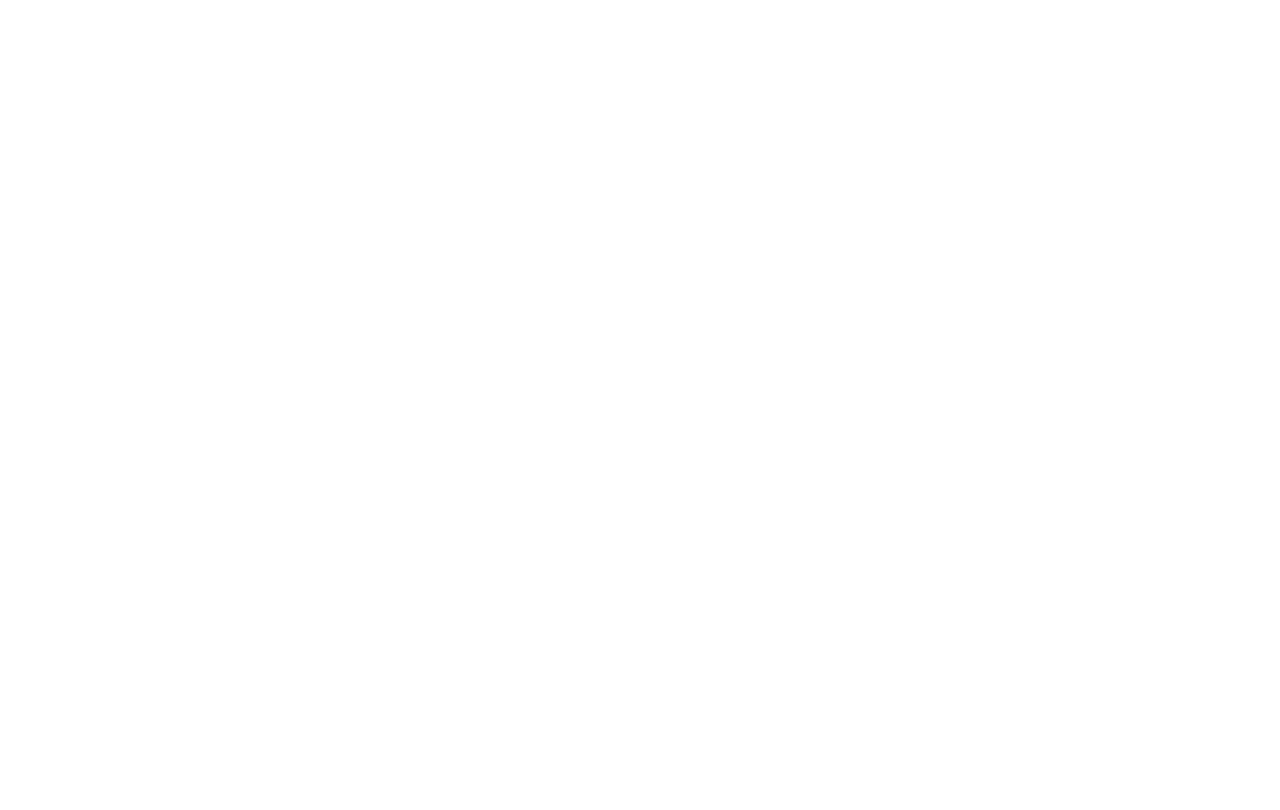
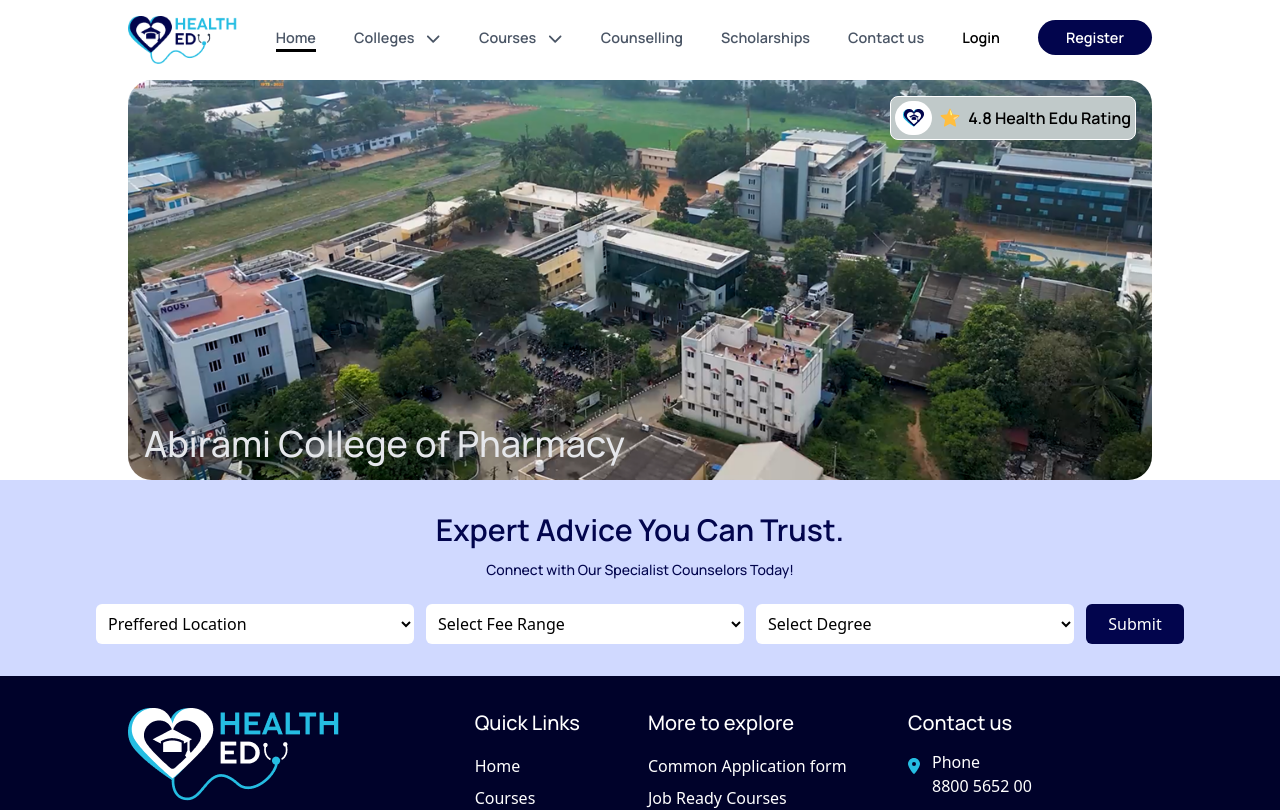
Before and after one commit to saranraj0018/Health-EDU, a React (Vite) app in the folder client/: page /college-home in a window 1280 px wide. Before the commit this address had no page. Shown: the top 810 px of the page. Built offline with nearby package versions, Linux system fonts and the light colour scheme.

Commit message:
First Stage

```diff
--- a/client/src/App.tsx
+++ b/client/src/App.tsx
@@ -2,6 +2,7 @@
 import Home from "./pages/Home";
 import SearchPage from "./pages/Searchpage";
 import SearchPage2 from "./pages/Searchpage2";
+import CollegeHome from "./pages/CollegeHome";
 import Main from "./layouts/Main";
 
 
@@ -13,6 +14,8 @@
           <Route index element={<Home />} />
           <Route path="/search-page" element={<SearchPage />} />
           <Route path="/search-page-2" element={<SearchPage2 />} />
+          <Route path="/search-page-2" element={<SearchPage2 />} />
+          <Route path="/college-home" element={<CollegeHome />}/>
         </Route>
       </Routes>
     </>
--- a/client/src/assets/css/style.css
+++ b/client/src/assets/css/style.css
@@ -20,6 +20,14 @@
     background-repeat: no-repeat;
     background-size: cover;
 }
+.college-banner{
+    background: url('../college-home/college-home-bg.png');
+    background-position: center center;
+    background-repeat: no-repeat;
+    background-size: cover;
+}
+
+/* ************************SCROLLBAR STYLE */
 .my-y-scroller {
     overflow-y: auto;
     scrollbar-width: thin;
@@ -60,3 +68,4 @@
     background-color: grey;
     border-radius: 10px;
 }
+/* ************************SCROLLBAR STYLE */
--- /dev/null
+++ b/client/src/components/college-home/Hero.tsx
@@ -0,0 +1,31 @@
+import LogoIcon from "../../assets/logo-icon.png";
+const Hero = ({Rating, CollegeName}) => {
+  return (
+    <>
+      <section className="px-[8em]">
+        <div className="college-banner h-100 rounded-3xl p-4 flex flex-col justify-between">
+            <div className="flex justify-end">
+                <div className="bg-[#c0c9c9] rounded-lg border-1 border-white p-1 w-max flex">
+                    <div className="bg-white rounded-full p-2">
+                        <img src={LogoIcon} alt="" className="w-min" />
+                    </div>
+                    <svg xmlns="http://www.w3.org/2000/svg" width="20" height="20" viewBox="0 0 20 20" fill="none" className="my-auto mx-2">
+                        <path d="M10.6326 1.12969L12.7357 5.92656C12.8148 6.10706 12.941 6.26302 13.1009 6.37817C13.2609 6.49333 13.4488 6.56346 13.6451 6.58125L18.7685 7.04063C19.3482 7.125 19.5794 7.83594 19.1591 8.24531L15.2997 11.4875C14.9872 11.75 14.8451 12.1625 14.931 12.5609L16.0529 17.8125C16.1513 18.3891 15.5466 18.8297 15.0279 18.5563L10.556 15.9375C10.3874 15.8385 10.1953 15.7862 9.99975 15.7862C9.80417 15.7862 9.61214 15.8385 9.4435 15.9375L4.97162 18.5547C4.45444 18.8266 3.84819 18.3875 3.94662 17.8109L5.0685 12.5594C5.15287 12.1609 5.01225 11.7484 4.69975 11.4859L0.83881 8.24688C0.42006 7.83906 0.65131 7.12656 1.22944 7.04219L6.35287 6.58281C6.54916 6.56502 6.73707 6.49489 6.89702 6.37973C7.05697 6.26458 7.1831 6.10862 7.26225 5.92813L9.36537 1.13125C9.62631 0.60625 10.3732 0.60625 10.6326 1.12969Z" fill="#FFBE3F"/>
+                        <path d="M10.4802 6.21401L10.1239 2.67964C10.1099 2.48276 10.0692 2.14526 10.3849 2.14526C10.6349 2.14526 10.7708 2.66558 10.7708 2.66558L11.8395 5.50308C12.2427 6.58276 12.0771 6.95308 11.688 7.17183C11.2411 7.42183 10.5817 7.22651 10.4802 6.21401Z" fill="#FFFF8D"/>
+                        <path d="M14.8875 11.1734L17.9532 8.78124C18.1047 8.65467 18.3782 8.45311 18.1594 8.22342C17.986 8.04217 17.5172 8.30311 17.5172 8.30311L14.8344 9.35155C14.0344 9.62811 13.5032 10.0375 13.4563 10.5531C13.3954 11.2406 14.0125 11.7703 14.8875 11.1734Z" fill="#FFDB94"/>
+                    </svg>
+                    <div className="my-auto font-semibold font-manrope">
+                        {Rating} Health Edu Rating
+                    </div>
+                </div>
+            </div>
+            <div className="text-4xl text-gray-200 font-medium font-manrope">
+                {CollegeName}
+            </div>
+        </div>
+      </section>
+    </>
+  )
+}
+
+export default Hero
--- /dev/null
+++ b/client/src/components/college-home/Section1.tsx
@@ -0,0 +1,9 @@
+const Section1 = () => {
+  return (
+    <div>
+
+    </div>
+  )
+}
+
+export default Section1
--- a/client/src/components/home/Header.tsx
+++ b/client/src/components/home/Header.tsx
@@ -3,7 +3,7 @@
 
 const Header = () => {
   return (
-    <nav className="bg-white shadow-md px-[8em] flex justify-between items-center py-4 h-fit">
+    <nav className="bg-white px-[8em] flex justify-between items-center py-4 h-fit">
       <div className="w-[110px]">
         <img src={Logo} alt="Logo" className="" />
       </div>
--- /dev/null
+++ b/client/src/pages/CollegeHome.tsx
@@ -0,0 +1,15 @@
+import Hero from "../components/college-home/Hero";
+import Section1 from "../components/search-page-2/Section1";
+import FooterForm from "../components/general/FooterForm";
+
+const CollegeHome = () => {
+  return (
+    <>
+      <Hero Rating="4.8" CollegeName="Abirami College of Pharmacy"/>
+
+      <FooterForm />
+    </>
+  )
+}
+
+export default CollegeHome
--- a/client/src/pages/Home.tsx
+++ b/client/src/pages/Home.tsx
@@ -231,7 +231,6 @@
           </div>
         </div>
       </section>
-
       <Section5 />
       <Section6 />
     </>
```
Also changed, not shown: client/src/assets/college-home/college-home-bg.png (added), client/src/assets/logo-icon.png (added).
